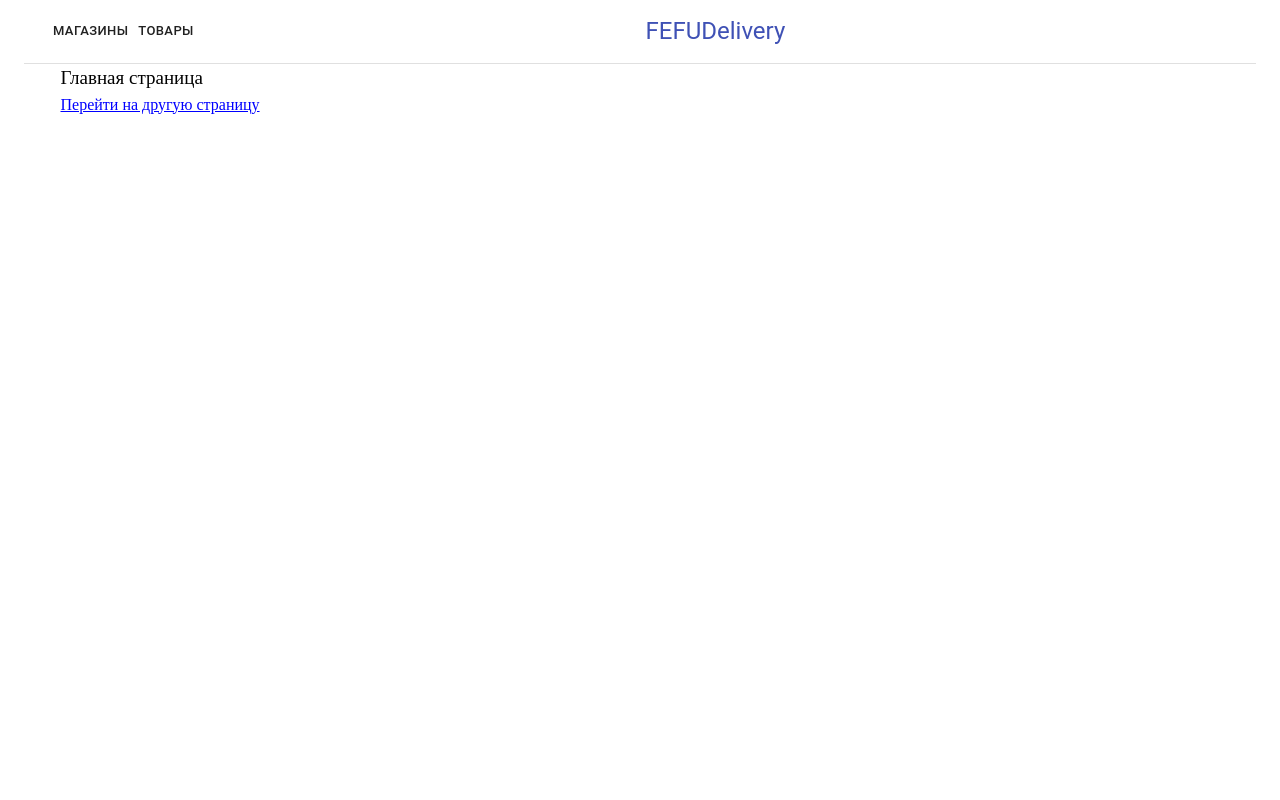
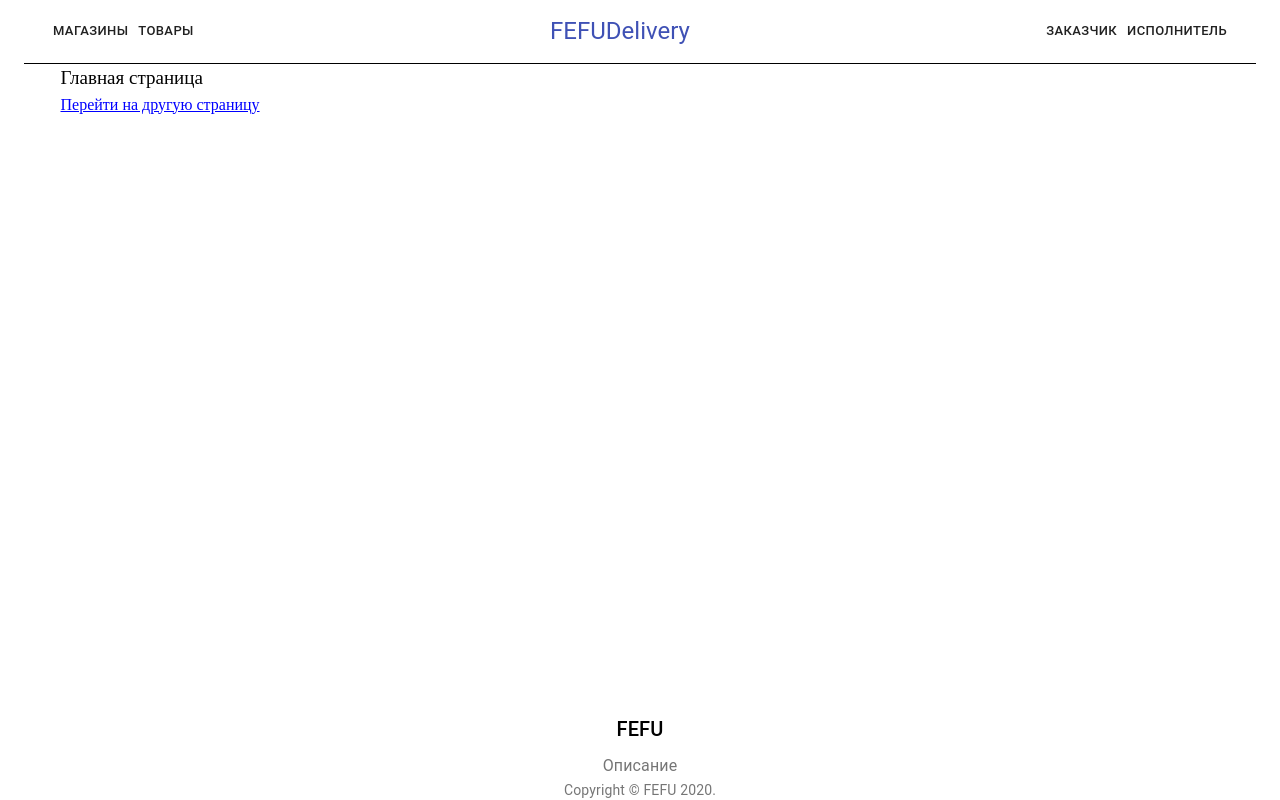
Before and after one commit to MaxMls/leadersofdigital-fefu-case, a Next.js app: page / in a window 1280 px wide. Built offline with nearby package versions, Linux system fonts and the light colour scheme.

Commit message:
Styles to files.

```diff
--- a/components/Footer.js
+++ b/components/Footer.js
@@ -1,10 +1,44 @@
-import React from "react";
+import React from 'react';
+import PropTypes from 'prop-types';
+import { makeStyles } from '@material-ui/core/styles';
+import Container from '@material-ui/core/Container';
+import Typography from '@material-ui/core/Typography';
+import Link from '@material-ui/core/Link';
 
-export default function Footer() {
+function Copyright() {
+  return (
+    <Typography variant="body2" color="textSecondary" align="center">
+      {'Copyright © '}
+      <Link color="inherit" href="https://www.dvfu.ru/">
+        FEFU
+      </Link>{' '}
+      {new Date().getFullYear()}
+      {'.'}
+    </Typography>
+  );
+}
 
-	return (
-		<div className="Footer">
+export default function Footer(props) {
+  const { description, title } = props;
 
-		</div>
-	)
+  return (
+	<div className="Footer">
+		<footer className='footer'>
+			<Container maxWidth="lg">
+				<Typography variant="h6" align="center" gutterBottom>
+				{title}
+				</Typography>
+				<Typography variant="subtitle1" align="center" color="textSecondary" component="p">
+				{description}
+				</Typography>
+				<Copyright />
+			</Container>
+		</footer>
+	</div>
+  );
 }
+
+Footer.propTypes = {
+  description: PropTypes.string,
+  title: PropTypes.string,
+};
--- a/components/Footer.scss
+++ b/components/Footer.scss
@@ -2,4 +2,9 @@
 
 	//  стили для компонента Footer
 	//  и дочерних компонентов, при необходимости
+	.footer {
+		background-color: transparent;
+		// marginTop: theme.spacing(8),
+		padding: spacing(6, 0);
+	}
 }
--- a/components/Header.js
+++ b/components/Header.js
@@ -1,54 +1,15 @@
-// export default function Header() {
-
-// 	return (
-// 		<div className="Header">
-// 			<Container maxWidth="md">
-// 				<div className={classes.root}>
-// 					<Typography variant="h2" gutterBottom>
-// 					Material UI Demo
-// 					</Typography>
-
-// 					<Typography variant="p" gutterBottom>
-// 					Hero Component
-// 					</Typography>
-// 				</div>
-// 			</Container>
-// 		</div>
-// 	)
-// }
-
 import React from 'react';
-import { makeStyles } from '@material-ui/core/styles';
 import Toolbar from '@material-ui/core/Toolbar';
 import Button from '@material-ui/core/Button';
 import Typography from '@material-ui/core/Typography';
 import Container from '@material-ui/core/Container'
 import Link from '@material-ui/core/Link';
 
-const useStyles = makeStyles((theme) => ({
-  toolbar: {
-    borderBottom: `1px solid ${theme.palette.divider}`,
-  },
-  toolbarTitle: {
-    flex: 1,
-  },
-  toolbarSecondary: {
-    justifyContent: 'space-between',
-    overflowX: 'auto',
-  },
-  toolbarLink: {
-    padding: theme.spacing(1),
-    flexShrink: 0,
-  },
-}));
-
 export default function Header() {
-  const classes = useStyles();
-
   return (
-	<div className="Header">
+	<div className='Header'>
 		<Container maxWidth="lg">
-		<Toolbar className={classes.toolbar}>
+		<Toolbar className='Toolbar'>
 			<Button size="small" href="/shops/listOfShops">Магазины</Button>
 			<Button size="small" href="/shopItems">Товары</Button>
 			<Typography
@@ -57,10 +18,12 @@ export default function Header() {
 			color="inherit"
 			align="center"
 			noWrap
-			className={classes.toolbarTitle}
+			className='ToolbarTitle'
 			>
 				<Link href="/">FEFUDelivery</Link>
 			</Typography>
+			<Button size="small" href="/shopItems">Заказчик</Button>
+			<Button size="small" href="/shopItems">Исполнитель</Button>
 		</Toolbar>
 		</Container>
 	</div>
--- a/components/Header.scss
+++ b/components/Header.scss
@@ -1,4 +1,17 @@
 .Header {
 	//  стили для компонента Header
 	//  и дочерних компонентов, при необходимости
+
+	.Toolbar {
+		border-bottom: 1px solid;
+	}
+
+	.ToolbarTitle {
+		flex: 1;
+	}
+
+	.ToolbarSecondary {
+		justify-content: 'space-between';
+		overflow-x: 'auto';
+	}
 }
--- a/components/Page.js
+++ b/components/Page.js
@@ -27,7 +27,7 @@ export default function Page({children, pageTitle, className}) {
 			</main>
 
 			<footer className='Page__footer'>
-				<Footer/>
+				<Footer title="FEFU" description="Описание"/>
 			</footer>
 		</div>
 	</>
--- a/pages/shops/listOfShops.js
+++ b/pages/shops/listOfShops.js
@@ -64,7 +64,7 @@ export default function listOfShops() {
                     title={store.name}
                   />
                   <CardContent className={classes.cardContent}>
-                    <Typography gutterBottom variant="h5" component="h2">
+                    <Typography gutterBottom align="center" variant="h5" component="h2">
                       {store.name}
                     </Typography>
                   </CardContent>
```
